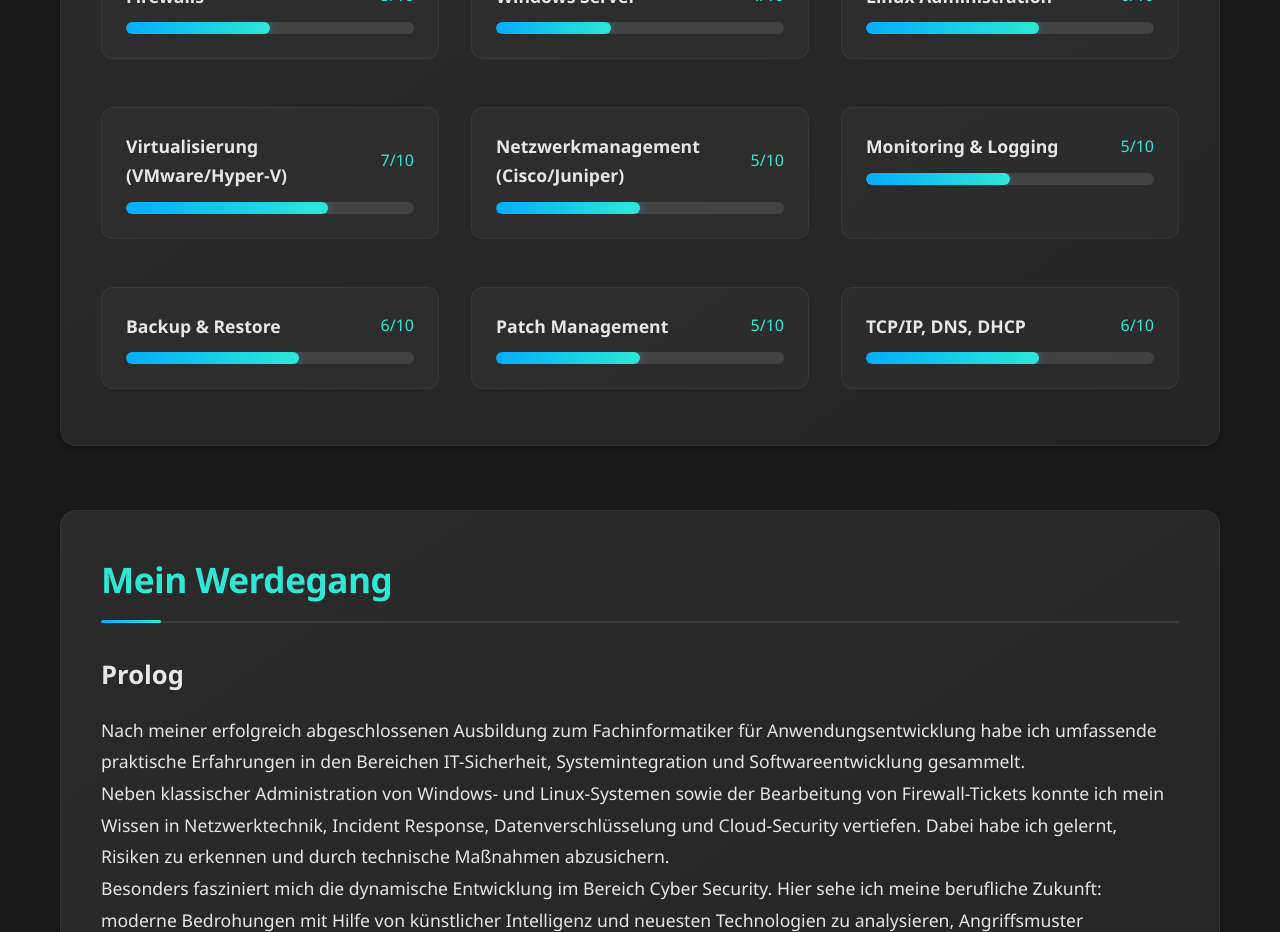
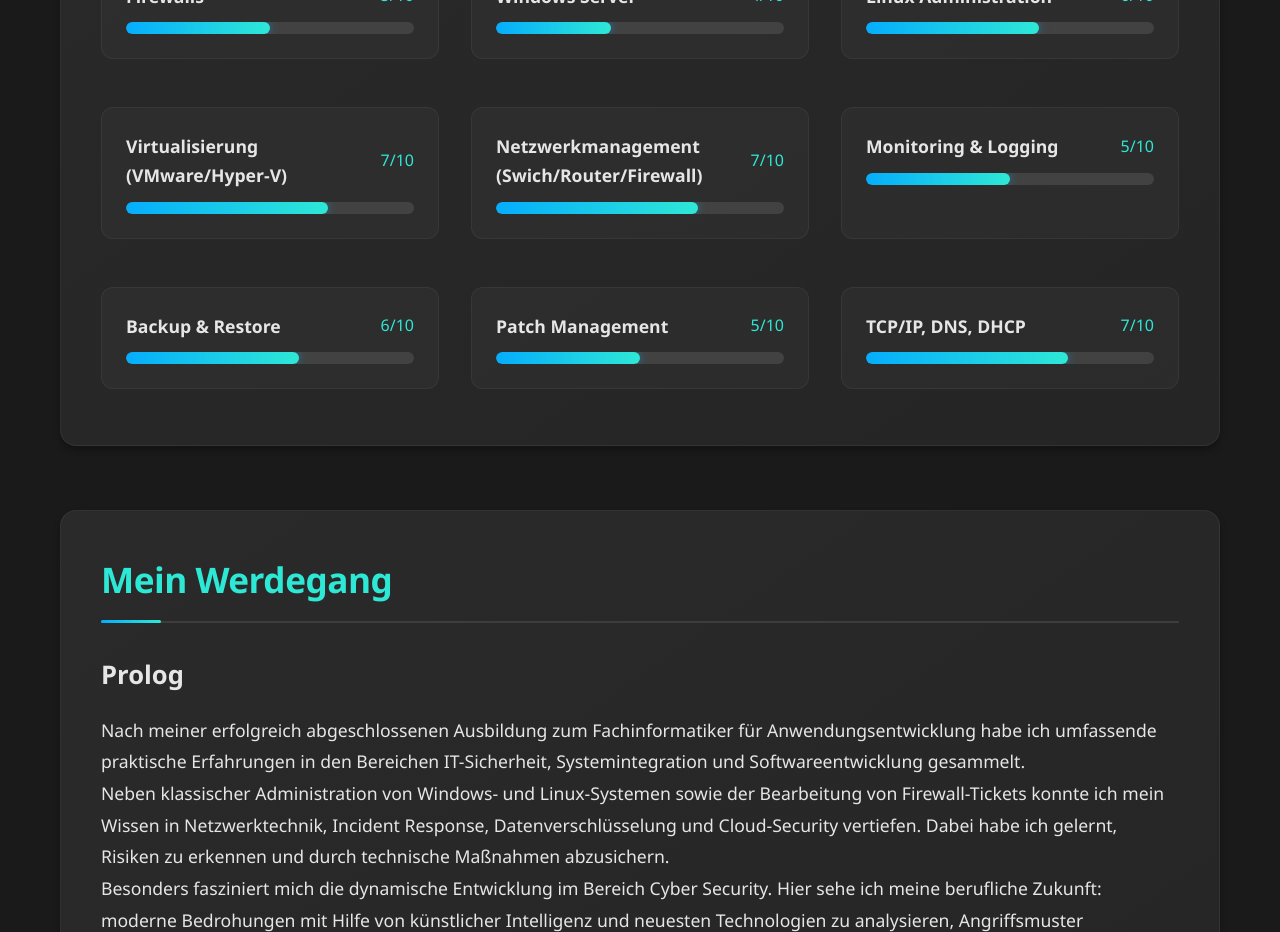
Before and after one commit to KevinKirschke/Portfolio, a React (Vite) app: page / in a window 1280 px wide. Shown: the part 1480-2412 px from the top of the page. Built offline with nearby package versions, Linux system fonts and the light colour scheme.

Commit message:
new skills

```diff
--- a/src/App.jsx
+++ b/src/App.jsx
@@ -27,11 +27,11 @@ const App = () => {
     { name: 'Windows Server', level: 4 },
     { name: 'Linux Administration', level: 6 },
     { name: 'Virtualisierung (VMware/Hyper-V)', level: 7 },
-    { name: 'Netzwerkmanagement (Cisco/Juniper)', level: 5 },
+    { name: 'Netzwerkmanagement (Swich/Router/Firewall)', level: 7 },
     { name: 'Monitoring & Logging', level: 5 },
     { name: 'Backup & Restore', level: 6 },
     { name: 'Patch Management', level: 5 },
-    { name: 'TCP/IP, DNS, DHCP', level: 6 }
+    { name: 'TCP/IP, DNS, DHCP', level: 7 }
   ];
 
   // Kontaktfunktionen
```
